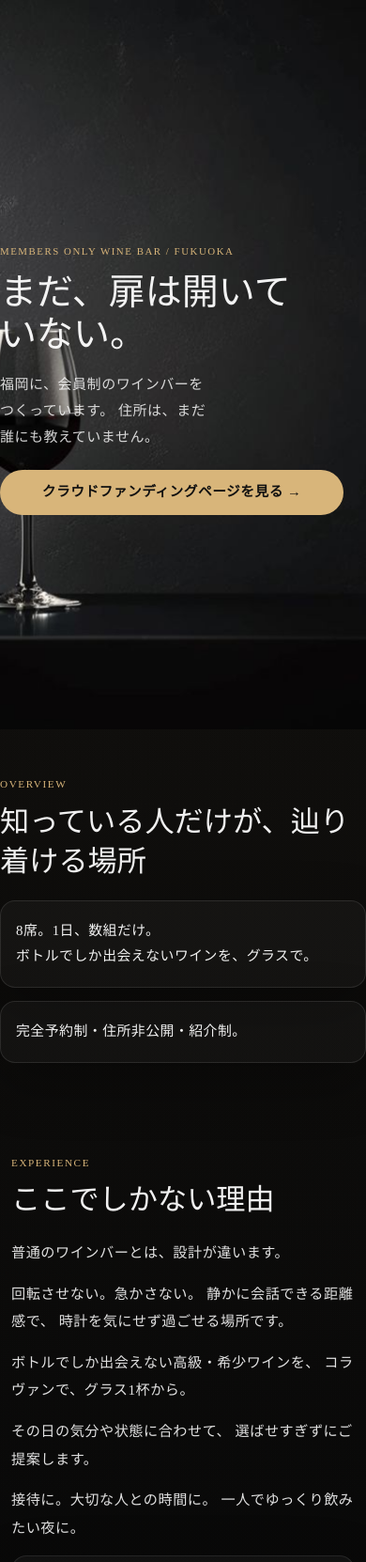
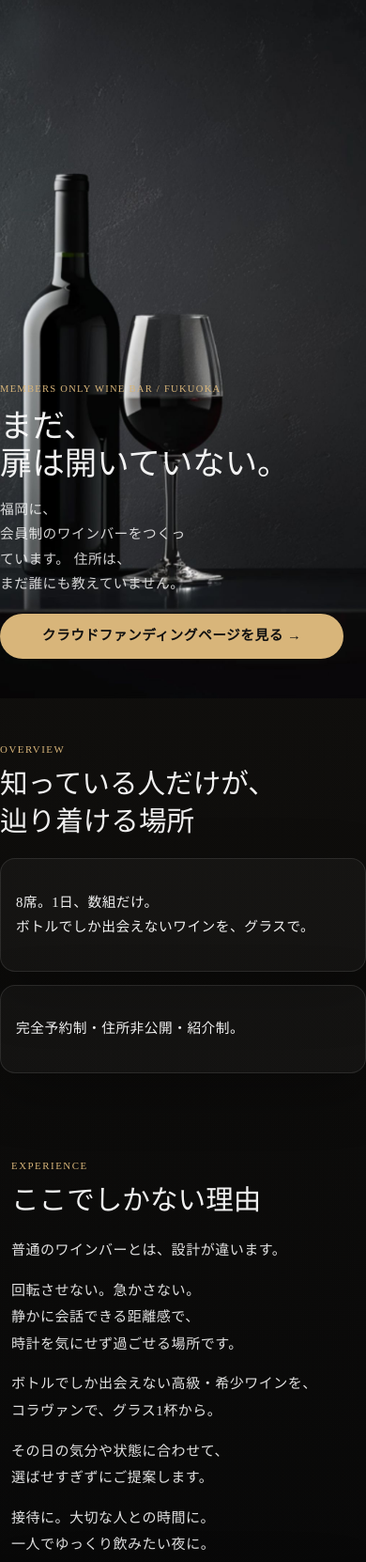
Before and after one commit to h-konnai/winber-lp, a plain HTML site: page index.html in a window 390 px wide. Shown: the top 1662 px of the page at 94% size. Drawn offline with Linux system fonts and the light colour scheme.

Commit message:
Update style.css

```diff
--- a/css/style.css
+++ b/css/style.css
@@ -417,24 +417,26 @@ a {
   }
 
   .section {
-    padding: 48px 0;
+    padding: 44px 0;
   }
 
   .section-head {
-    margin-bottom: 20px;
+    margin-bottom: 18px;
   }
 
   .label {
     margin-bottom: 8px;
-    font-size: 0.7rem;
+    font-size: 0.68rem;
     letter-spacing: 0.14em;
   }
 
   .section-head h2,
   .section-last h2 {
-    font-size: clamp(1.85rem, 8vw, 2.3rem);
+    font-size: 1.85rem;
     line-height: 1.35;
     letter-spacing: 0;
+    word-break: keep-all;
+    overflow-wrap: break-word;
   }
 
   .section-sub,
@@ -445,53 +447,67 @@ a {
     color: rgba(255, 255, 255, 0.68);
   }
 
+  .body-copy {
+    max-width: 100%;
+  }
+
   .body-copy p {
     margin: 0 0 14px;
-    font-size: 0.95rem;
-    line-height: 1.95;
+    font-size: 0.94rem;
+    line-height: 1.9;
     color: rgba(255, 255, 255, 0.88);
+    word-break: keep-all;
+    overflow-wrap: break-word;
   }
 
+  /* HERO */
   .hero {
-    min-height: 92svh;
-    background-position: 62% center;
+    min-height: 88svh;
+    background: url("/images/hero-sp.jpg") center center / cover no-repeat;
+    align-items: flex-end;
   }
 
   .hero-inner {
     max-width: 100%;
     margin-left: 0;
-    padding: 84px 0 56px;
+    padding: 64px 0 42px;
   }
 
   .hero-kicker {
-    margin-bottom: 12px;
-    font-size: 0.68rem;
-    letter-spacing: 0.14em;
+    margin-bottom: 10px;
+    font-size: 0.66rem;
+    letter-spacing: 0.12em;
   }
 
   .hero h1 {
-    font-size: clamp(2rem, 10vw, 3.4rem);
+    max-width: 7em;
+    margin: 0;
+    font-size: 2.15rem;
     line-height: 1.14;
     letter-spacing: 0;
     white-space: normal;
-    max-width: 8.2em;
+    word-break: keep-all;
   }
 
   .hero-lead {
-    margin-top: 18px;
-    max-width: 15em;
-    font-size: 0.94rem;
-    line-height: 1.85;
+    max-width: 14em;
+    margin-top: 16px;
+    font-size: 0.92rem;
+    line-height: 1.8;
     white-space: normal;
+    word-break: keep-all;
+    overflow-wrap: break-word;
     color: rgba(255, 255, 255, 0.82);
   }
 
   .hero-note {
-    margin-top: 12px;
-    max-width: 16em;
-    font-size: 0.88rem;
-    line-height: 1.8;
+    max-width: 15em;
+    margin-top: 10px;
+    font-size: 0.86rem;
+    line-height: 1.75;
     white-space: normal;
+    word-break: keep-all;
+    overflow-wrap: break-word;
     color: rgba(255, 255, 255, 0.66);
   }
 
@@ -504,6 +520,19 @@ a {
     display: none;
   }
 
+  .btn {
+    width: 100%;
+    min-height: 48px;
+    padding: 0 16px;
+    font-size: 0.92rem;
+    line-height: 1.2;
+  }
+
+  .btn-primary {
+    margin-top: 18px;
+  }
+
+  /* GRID */
   .overview-grid,
   .rules-grid,
   .tier-grid,
@@ -527,12 +556,8 @@ a {
   .tier-description,
   .tier-list li,
   .cta-box .body-copy p {
-    font-size: 0.93rem;
-    line-height: 1.85;
-  }
-
-  .card p {
-    margin: 0;
+    font-size: 0.92rem;
+    line-height: 1.8;
   }
 
   .info-box ul {
@@ -544,7 +569,7 @@ a {
   }
 
   .movie-wrap {
-    margin-top: 20px;
+    margin-top: 18px;
   }
 
   .movie {
@@ -552,28 +577,28 @@ a {
   }
 
   .tier-grid {
-    margin-top: 20px;
+    margin-top: 18px;
   }
 
   .tier-card {
-    padding: 20px 18px;
+    padding: 18px 16px;
   }
 
   .tier-label {
     margin-bottom: 8px;
-    font-size: 0.68rem;
+    font-size: 0.66rem;
     letter-spacing: 0.12em;
   }
 
   .tier-card h3 {
     margin-bottom: 8px;
-    font-size: 1.25rem;
+    font-size: 1.2rem;
     line-height: 1.3;
   }
 
   .tier-price {
     margin-bottom: 10px;
-    font-size: 0.86rem;
+    font-size: 0.84rem;
     line-height: 1.7;
   }
 
@@ -597,23 +622,11 @@ a {
   .rule-card {
     text-align: left;
     padding: 14px 16px;
-    font-size: 0.92rem;
-  }
-
-  .btn {
-    width: 100%;
-    min-height: 48px;
-    padding: 0 16px;
-    font-size: 0.92rem;
-    line-height: 1.2;
-  }
-
-  .btn-primary {
-    margin-top: 20px;
+    font-size: 0.9rem;
   }
 
   .cta-box {
-    padding: 20px 16px;
+    padding: 18px 16px;
   }
 
   .footer {
```
